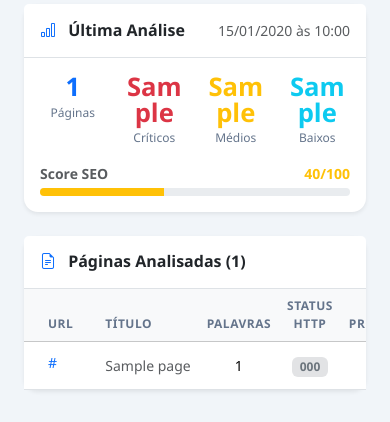
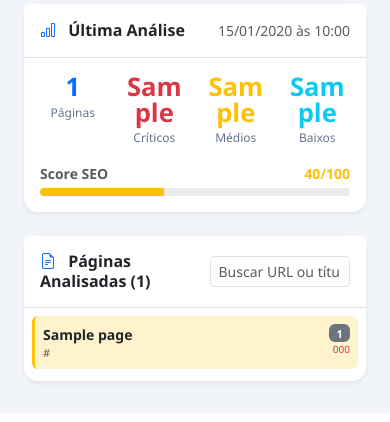
Before and after one commit to AdrianoDevequi/analise-up2goo-ia, a Flask app: page /admin/projetos/1 in a window 390 px wide. Shown: the part 1077-1499 px from the top of the page. Run offline with Flask 3, Linux system fonts and the light colour scheme; the visitor is signed in with stand-in values (Sample User, id 1); a database or web service that is not in the repository returns one stand-in record (values such as "Sample title"); some libraries are stand-ins or nearby versions.

Commit message:
Melhora lista de páginas no mobile: cards compactos com busca
No mobile, substitui a tabela de páginas por cards compactos com
borda colorida por severidade (vermelho/amarelo/verde). Mostra
apenas as 20 primeiras com botão "Mostrar todas (N restantes)".
Campo de busca filtra por URL ou título em tempo real. Cada card
é clicável e abre os detalhes. Desktop mantém a tabela completa.

https://claude.ai/code/session_019B9TmukJUYzReNzVQy5KFK

```diff
--- a/templates/admin/project_detail.html
+++ b/templates/admin/project_detail.html
@@ -330,13 +330,62 @@
     {% if pages_data %}
     <div class="card shadow-sm border-0 mt-4">
       <div class="card-header bg-white border-bottom py-3">
-        <h6 class="mb-0 fw-semibold">
-          <i class="bi bi-file-earmark-text me-2 text-primary"></i>
-          Páginas Analisadas ({{ pages_data | length }})
-        </h6>
+        <div class="d-flex justify-content-between align-items-center">
+          <h6 class="mb-0 fw-semibold">
+            <i class="bi bi-file-earmark-text me-2 text-primary"></i>
+            Páginas Analisadas ({{ pages_data | length }})
+          </h6>
+          <div class="d-md-none" style="width:55%">
+            <input type="text" id="pageSearch" class="form-control form-control-sm"
+                   placeholder="Buscar URL ou título..." oninput="filterPages()">
+          </div>
+        </div>
       </div>
       <div class="card-body p-0">
-        <div class="table-responsive">
+
+        <!-- Mobile: cards compactos -->
+        <div class="d-md-none p-2" id="mobilePagesList">
+          {% for page in pages_data %}
+          <div class="page-card-mobile {% if loop.index > 20 %}d-none{% endif %}"
+               data-search="{{ page.url|lower }} {{ (page.title or '')|lower }}"
+               onclick="loadPageIssues({{ display_analysis.id }}, {{ page.id }}, '{{ page.url | replace("'", "\\'") }}')"
+               style="cursor:pointer">
+            <div class="d-flex align-items-start gap-2 p-2 rounded mb-1 {% if page.total_issue_count >= 5 %}bg-danger-subtle{% elif page.total_issue_count >= 1 %}bg-warning-subtle{% else %}bg-success-subtle{% endif %}" style="border-left: 3px solid {% if page.total_issue_count >= 5 %}var(--bs-danger){% elif page.total_issue_count >= 1 %}var(--bs-warning){% else %}var(--bs-success){% endif %}">
+              <div class="flex-grow-1 min-w-0">
+                <div class="small fw-semibold text-truncate">{{ page.title or '(sem título)' }}</div>
+                <div class="text-muted text-truncate" style="font-size:11px">{{ page.url | replace('https://www.', '') | replace('https://', '') | replace('http://', '') }}</div>
+              </div>
+              <div class="d-flex flex-column align-items-end flex-shrink-0">
+                {% if page.total_issue_count > 0 %}
+                <span class="badge {% if page.total_issue_count >= 5 %}bg-danger{% elif page.total_issue_count >= 3 %}bg-warning text-dark{% else %}bg-secondary{% endif %}" style="font-size:11px">
+                  {{ page.total_issue_count }}
+                </span>
+                {% else %}
+                <span class="badge bg-success" style="font-size:11px"><i class="bi bi-check-lg"></i></span>
+                {% endif %}
+                {% if page.status_code and page.status_code != 200 %}
+                <span class="text-danger" style="font-size:10px">{{ page.status_code }}</span>
+                {% endif %}
+              </div>
+            </div>
+          </div>
+          {% endfor %}
+
+          {% if pages_data | length > 20 %}
+          <div class="text-center py-2" id="showMoreBtn">
+            <button class="btn btn-sm btn-outline-primary w-100" onclick="showAllPages()">
+              <i class="bi bi-chevron-down me-1"></i>Mostrar todas ({{ pages_data | length - 20 }} restantes)
+            </button>
+          </div>
+          {% endif %}
+
+          <div class="text-center py-3 text-muted small d-none" id="noResultsMsg">
+            <i class="bi bi-search me-1"></i>Nenhuma página encontrada
+          </div>
+        </div>
+
+        <!-- Desktop: tabela completa -->
+        <div class="table-responsive d-none d-md-block">
           <table class="table table-hover align-middle mb-0">
             <thead class="table-light">
               <tr>
@@ -393,6 +442,7 @@
             </tbody>
           </table>
         </div>
+
       </div>
     </div>
     {% endif %}
@@ -858,6 +908,39 @@ function copyText(text) {
     setTimeout(() => tooltip.remove(), 2000);
   });
 }
+
+function showAllPages() {
+  document.querySelectorAll('.page-card-mobile.d-none').forEach(el => el.classList.remove('d-none'));
+  const btn = document.getElementById('showMoreBtn');
+  if (btn) btn.remove();
+}
+
+function filterPages() {
+  const q = document.getElementById('pageSearch').value.toLowerCase().trim();
+  const cards = document.querySelectorAll('.page-card-mobile');
+  const noResults = document.getElementById('noResultsMsg');
+  const showMore = document.getElementById('showMoreBtn');
+  let visible = 0;
+
+  if (q.length > 0) {
+    // When searching, show all matching (ignore 20 limit)
+    if (showMore) showMore.style.display = 'none';
+    cards.forEach(card => {
+      const match = card.dataset.search.includes(q);
+      card.classList.toggle('d-none', !match);
+      if (match) visible++;
+    });
+  } else {
+    // Reset: show first 20, hide rest
+    cards.forEach((card, i) => {
+      card.classList.toggle('d-none', i >= 20);
+      if (i < 20) visible++;
+    });
+    if (showMore) showMore.style.display = '';
+  }
+
+  noResults.classList.toggle('d-none', visible > 0);
+}
 </script>
 <script>if('serviceWorker' in navigator) navigator.serviceWorker.register('/sw.js', {scope: '/'});</script>
 <script>
```
